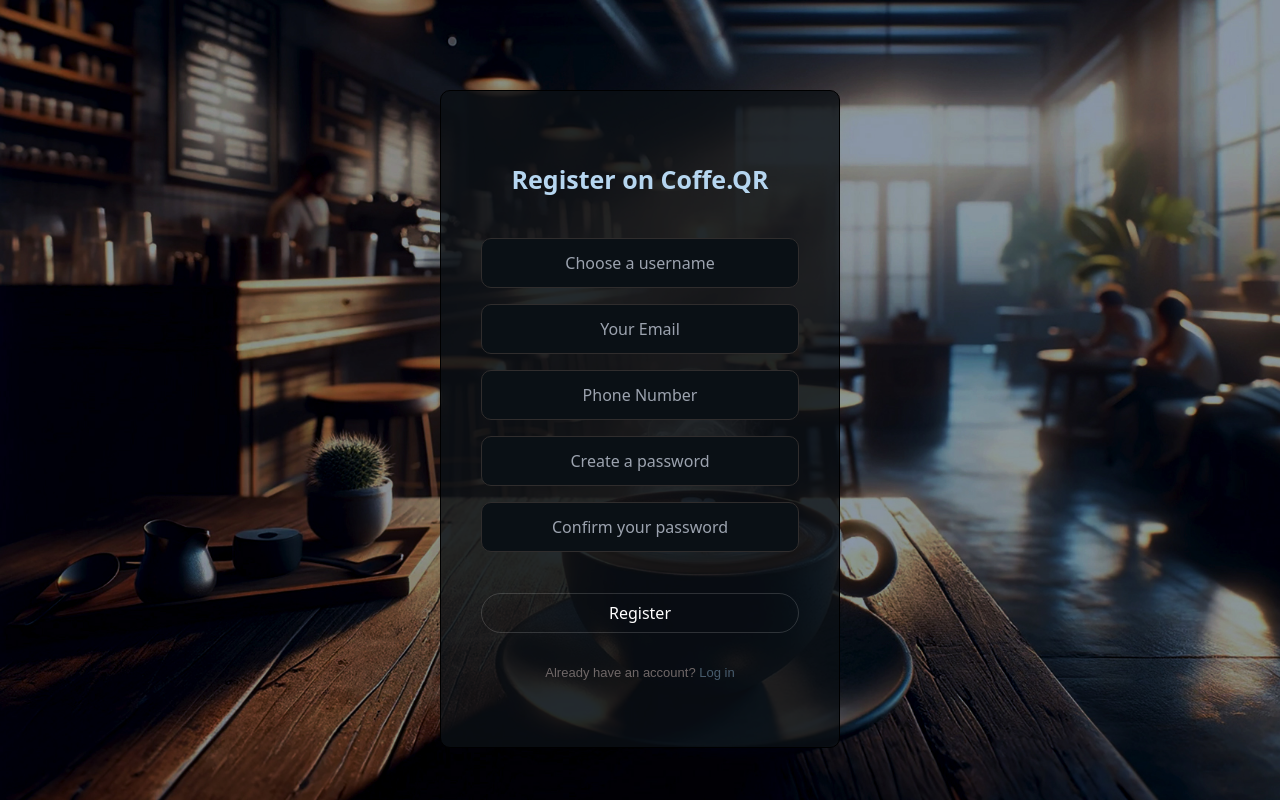
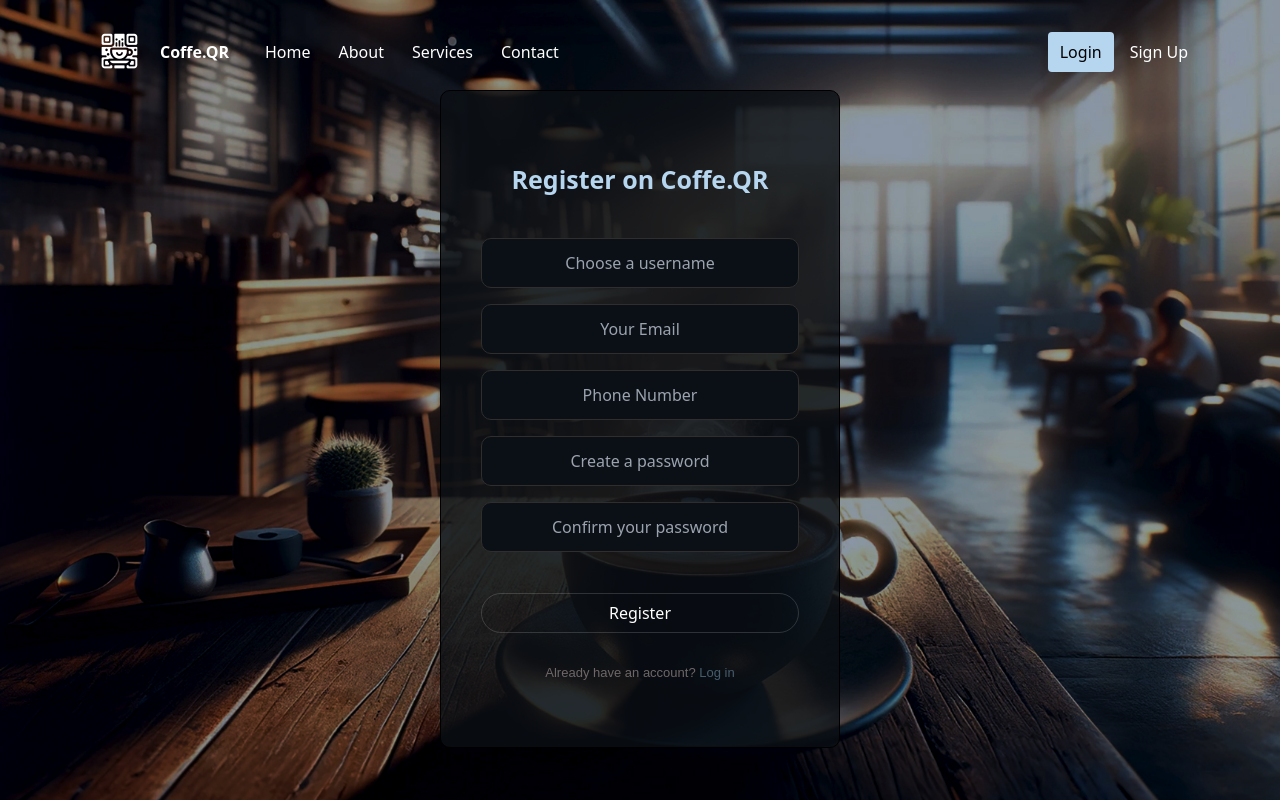
Before and after one commit to Coffe-QR/Coffee.QR-FrontEnd, an Angular app in the folder Coffee.QR-FrontEnd/: page / in a window 1280 px wide. Built offline with nearby package versions, Linux system fonts and the light colour scheme; what tailwindcss-animated would draw is missing.

Commit message:
FEAT: Navbar added

```diff
--- a/Coffee.QR-FrontEnd/src/app/app.component.html
+++ b/Coffee.QR-FrontEnd/src/app/app.component.html
@@ -1 +1,3 @@
+<app-navbar></app-navbar>
+
 <router-outlet />
--- a/Coffee.QR-FrontEnd/src/app/app.module.ts
+++ b/Coffee.QR-FrontEnd/src/app/app.module.ts
@@ -10,6 +10,7 @@
 import { ManagerLandingPageComponent } from '../components/CofeeManager/manager-landing-page/manager-landing-page.component';
 import { ItSupportLandingPageComponent } from '../components/ITsupport/it-support-landing-page/it-support-landing-page.component';
 import { WaiterLandingPageComponent } from '../components/Waiter/waiter-landing-page/waiter-landing-page.component';
+import { NavbarComponent } from '../components/Xuniversal/navbar/navbar.component';
 
 @NgModule({
   declarations: [
@@ -21,6 +22,7 @@
     ManagerLandingPageComponent,
     ItSupportLandingPageComponent,
     WaiterLandingPageComponent,
+    NavbarComponent,
   ],
   imports: [BrowserModule, AppRoutingModule],
   providers: [],
--- /dev/null
+++ b/Coffee.QR-FrontEnd/src/components/Xuniversal/navbar/navbar.component.html
@@ -0,0 +1,53 @@
+<nav class="fixed w-full z-50 bg-inherit animate-fade-down">
+  <div class="max-w-6xl mx-auto px-4">
+    <div class="flex justify-between">
+      <div class="flex space-x-4">
+        <!-- logo -->
+        <div>
+          <a href="/" class="flex items-center py-5 px-2">
+            <!-- Image logo -->
+            <img
+              src="../../../assets/logoWhite.png"
+              alt="Your Logo"
+              class="h-16 w-auto mr-2"
+            />
+            <!-- Adjust the h-8 (height) and w-auto (width auto) classes as needed -->
+            <span class="font-bold custom-color">Coffe.QR</span>
+            <!-- Optional: Text next to the logo -->
+          </a>
+        </div>
+        <!-- primary nav -->
+        <div class="hidden md:flex items-center space-x-1">
+          <a href="#" class="py-5 px-3 custom-color">Home</a>
+          <a href="#" class="py-5 px-3 custom-color">About</a>
+          <a href="#" class="py-5 px-3 custom-color">Services</a>
+          <a href="#" class="py-5 px-3 custom-color">Contact</a>
+        </div>
+      </div>
+      <!-- secondary nav -->
+      <div class="hidden md:flex items-center space-x-1">
+        <a [routerLink]="['/login']" class="py-2 px-3 rounded btn-custom-color"
+          >Login</a
+        >
+        <a [routerLink]="['']" class="py-2 px-3 custom-color">Sign Up</a>
+      </div>
+    </div>
+  </div>
+</nav>
+
+<button class="md:hidden flex items-center" (click)="toggleNavbar()">
+  <svg
+    class="w-6 h-6"
+    fill="none"
+    stroke="currentColor"
+    viewBox="0 0 24 24"
+    xmlns="http://www.w3.org/2000/svg"
+  >
+    <path
+      stroke-linecap="round"
+      stroke-linejoin="round"
+      stroke-width="2"
+      d="M4 6h16M4 12h16m-7 6h7"
+    ></path>
+  </svg>
+</button>
--- /dev/null
+++ b/Coffee.QR-FrontEnd/src/components/Xuniversal/navbar/navbar.component.scss
@@ -0,0 +1,17 @@
+.custom-color {
+  color: #fff;
+  transition: all 0.3s;
+}
+
+.custom-color:hover {
+  color: rgb(182, 214, 240);
+}
+
+.btn-custom-color {
+  background-color: rgb(182, 214, 240);
+  transition: all 0.3s;
+}
+
+.btn-custom-color:hover {
+  background-color: #f5f5f5;
+}
--- /dev/null
+++ b/Coffee.QR-FrontEnd/src/components/Xuniversal/navbar/navbar.component.ts
@@ -0,0 +1,14 @@
+import { Component } from '@angular/core';
+
+@Component({
+  selector: 'app-navbar',
+  templateUrl: './navbar.component.html',
+  styleUrl: './navbar.component.scss',
+})
+export class NavbarComponent {
+  navbarOpen = false;
+
+  toggleNavbar() {
+    this.navbarOpen = !this.navbarOpen;
+  }
+}
```
Also changed, not shown: Coffee.QR-FrontEnd/src/assets/logo.png (added), Coffee.QR-FrontEnd/src/assets/logoWhite.png (added).
